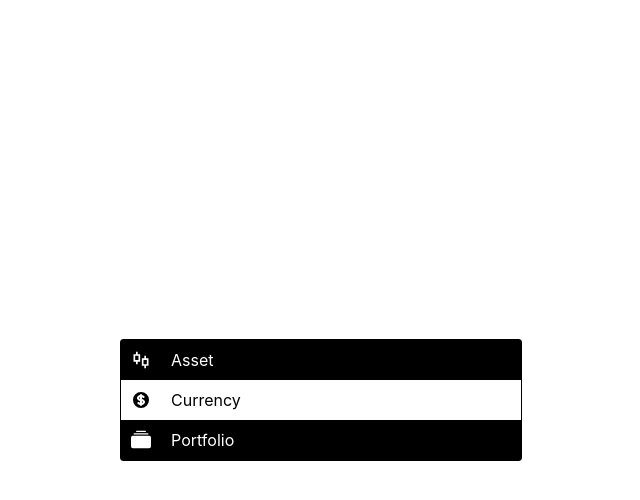
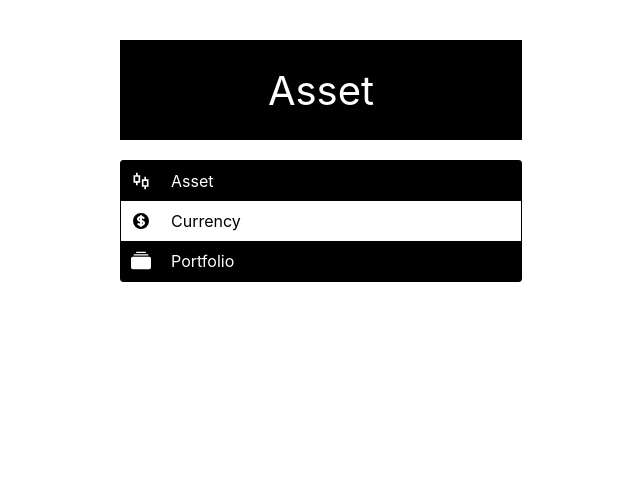
Before and after one commit to LeeJunNakao/Asset-Manager-Frontend, a React (Create React App) app: page / in a window 1280 px wide. Shown: the top 500 px of the page, without its empty margins (319-959 px from the left). Built offline with nearby package versions, Linux system fonts and the light colour scheme; no server answers; sample sign-in values are in the browser's storage.

Commit message:
feat: table does not delete on first click

```diff
--- a/package.json
+++ b/package.json
@@ -1,5 +1,7 @@
 {
   "name": "frontend",
+  "homepage": ".",
+  "main": "src/index.tsx",
   "version": "0.1.0",
   "private": true,
   "dependencies": {
@@ -32,7 +34,7 @@
   },
   "scripts": {
     "start": "react-scripts start",
-    "build": "react-scripts build",
+    "build": "react-scripts build && mv ./build ./dist/build",
     "test": "react-scripts test",
     "eject": "react-scripts eject"
   },
--- a/src/components/page-content/PageContent.scss
+++ b/src/components/page-content/PageContent.scss
@@ -4,20 +4,10 @@
   background-color: white;
   border-radius: 3px;
   border: 1px solid black;
+  margin-bottom: auto;
 
   main {
     padding: 10px;
-    }
-
-    .logo {
-        width: 100%;
-        height: 100px;
-        color: white;
-        font-size: 40px;
-        display: flex;
-        justify-content: center;
-        align-items: center;
-        background-color: black;
   }
 
   .menu {
--- a/src/components/table/Table.tsx
+++ b/src/components/table/Table.tsx
@@ -1,8 +1,10 @@
+import { useState } from 'react';
 import { v4 as uuidv4 } from 'uuid';
 import { FaTrash } from 'react-icons/fa';
 import { MdModeEditOutline } from 'react-icons/md';
 import { TableData, TableProps } from './protocols';
 import { formatRowItem } from './fns';
+import { FiX } from 'react-icons/fi';
 import './style.scss';
 
 export default function Table(props: TableProps) {
@@ -11,6 +13,8 @@ export default function Table(props: TableProps) {
     Object.keys(props.data[0]).filter((key: string) =>
       props.exclude ? !props.exclude.includes(key) : true
     );
+
+  const [deletingItem, setDeletingItem] = useState<TableData | null>(null);
 
   const header = headerData
     ? headerData.map((key: string) => (
@@ -24,18 +28,39 @@ export default function Table(props: TableProps) {
     gridTemplateColumns: `${'1fr '.repeat(header.length)} 40px`,
   } as React.CSSProperties;
 
+  const handleDelete = (item: TableData) => {
+    if (deletingItem?.id === item.id) {
+      if (props.onDelete) props.onDelete(item);
+    } else {
+      setDeletingItem(item);
+    }
+  };
+
+  const DeleteIcons = (item: TableData) => {
+    if (deletingItem?.id === item.id) {
+      return [
+        <FaTrash className="icon" onClick={() => handleDelete(item)} />,
+        <FiX className="icon" onClick={() => setDeletingItem(null)} />,
+      ];
+    }
+    return <FaTrash className="icon" onClick={() => handleDelete(item)} />;
+  };
+
   const items = props.data.map((item: TableData) => (
-    <div className="table-row" style={componentStyle} key={uuidv4()}>
+    <div
+      className={`table-row ${deletingItem?.id === item.id ? 'deleting' : ''}`}
+      style={componentStyle}
+      key={uuidv4()}
+    >
       {headerData.map(formatRowItem(props, item))}
       <div className="actions">
-        <FaTrash
-          className="icon"
-          onClick={() => props.onDelete && props.onDelete(item)}
-        />
-        <MdModeEditOutline
-          className="icon"
-          onClick={() => props.onEdit && props.onEdit(item)}
-        />
+        {DeleteIcons(item)}
+        {(!deletingItem || !(deletingItem?.id === item.id)) && (
+          <MdModeEditOutline
+            className="icon"
+            onClick={() => props.onEdit && props.onEdit(item)}
+          />
+        )}
       </div>
     </div>
   ));
--- a/src/components/table/style.scss
+++ b/src/components/table/style.scss
@@ -1,3 +1,5 @@
+@import 'styles/colors.scss';
+
 .table-row {
   position: relative;
   display: grid;
@@ -7,13 +9,18 @@
   font-size: 12px;
   column-gap: 10px;
 
+  &.deleting {
+    background-color: $red;
+    color: white;
+  }
+
   &:hover {
     .row-data {
-            color: #4F86C6;
+      color: #4f86c6;
     }
   }
 
-    .row-data{
+  .row-data {
     &:hover {
       cursor: pointer;
     }
@@ -34,7 +41,7 @@
   display: flex;
   align-items: center;
 
-    svg + svg  {
+  svg + svg {
     margin-left: 10px;
   }
 }
--- a/src/styles/classes.scss
+++ b/src/styles/classes.scss
@@ -1,5 +1,4 @@
-@import "./colors.scss";
-
+@import './colors.scss';
 
 .gray-bg {
   background-color: $gray;
@@ -58,5 +57,6 @@ a {
   height: 100%;
   display: flex;
   justify-content: center;
-    align-items: center;
+  padding: 30px 0;
+  box-sizing: border-box;
 }
--- a/src/styles/colors.scss
+++ b/src/styles/colors.scss
@@ -1,3 +1,4 @@
-$gray: #474A56;
-$gray-light: #DFE2FE;
-$blue-light: #5584AC;
+$gray: #474a56;
+$gray-light: #dfe2fe;
+$blue-light: #5584ac;
+$red: #b33030;
--- a/src/views/App/App.scss
+++ b/src/views/App/App.scss
@@ -1,8 +1,9 @@
-@import "../../styles/classes.scss";
+@import '../../styles/classes.scss';
 
 body {
   margin: 0;
-    font-family: -apple-system, BlinkMacSystemFont, 'Segoe UI', Roboto, Oxygen, Ubuntu, Cantarell, 'Open Sans', 'Helvetica Neue', sans-serif;
+  font-family: -apple-system, BlinkMacSystemFont, 'Segoe UI', Roboto, Oxygen,
+    Ubuntu, Cantarell, 'Open Sans', 'Helvetica Neue', sans-serif;
 }
 
 .App {
@@ -18,7 +19,18 @@ body {
     cursor: pointer;
   }
 
-    &:active{
+  &:active {
     color: gray;
   }
 }
+
+.logo {
+  width: 100%;
+  height: 100px;
+  color: white;
+  font-size: 40px;
+  display: flex;
+  justify-content: center;
+  align-items: center;
+  background-color: black;
+}
--- a/src/views/Home/Home.scss
+++ b/src/views/Home/Home.scss
@@ -2,8 +2,15 @@
   width: 100%;
   height: 100%;
   display: flex;
-    align-items: center;
+  padding-top: 40px;
   justify-content: center;
+  box-sizing: border-box;
+
+  .home-wrapper {
+    .logo {
+      margin-bottom: 20px;
+    }
+  }
 
   .panel {
     border: 1px solid black;
@@ -26,7 +33,6 @@
         margin-left: 20px;
       }
 
-
       &:nth-child(odd) {
         background-color: black;
         color: white;
@@ -41,8 +47,6 @@
         background-color: gray;
         color: black;
       }
-
-        }
-
     }
   }
+}
--- a/src/views/Home/Home.tsx
+++ b/src/views/Home/Home.tsx
@@ -8,6 +8,10 @@ import './Home.scss';
 function Home() {
   return (
     <div id="home">
+      <div className="home-wrapper">
+        <div className="logo">
+          <span>Asset</span>
+        </div>
         <div className="panel">
           <Link className="item" to="asset">
             <RiStockLine />
@@ -23,6 +27,7 @@ function Home() {
           </Link>
         </div>
       </div>
+    </div>
   );
 }
 
```
Also changed, not shown: src/components/form/FormBuilder/protocols.ts (+4 -4 lines), 4 other files (tests, documents, lock files or other folders). Lines whose indentation alone changed are shown as unchanged.
